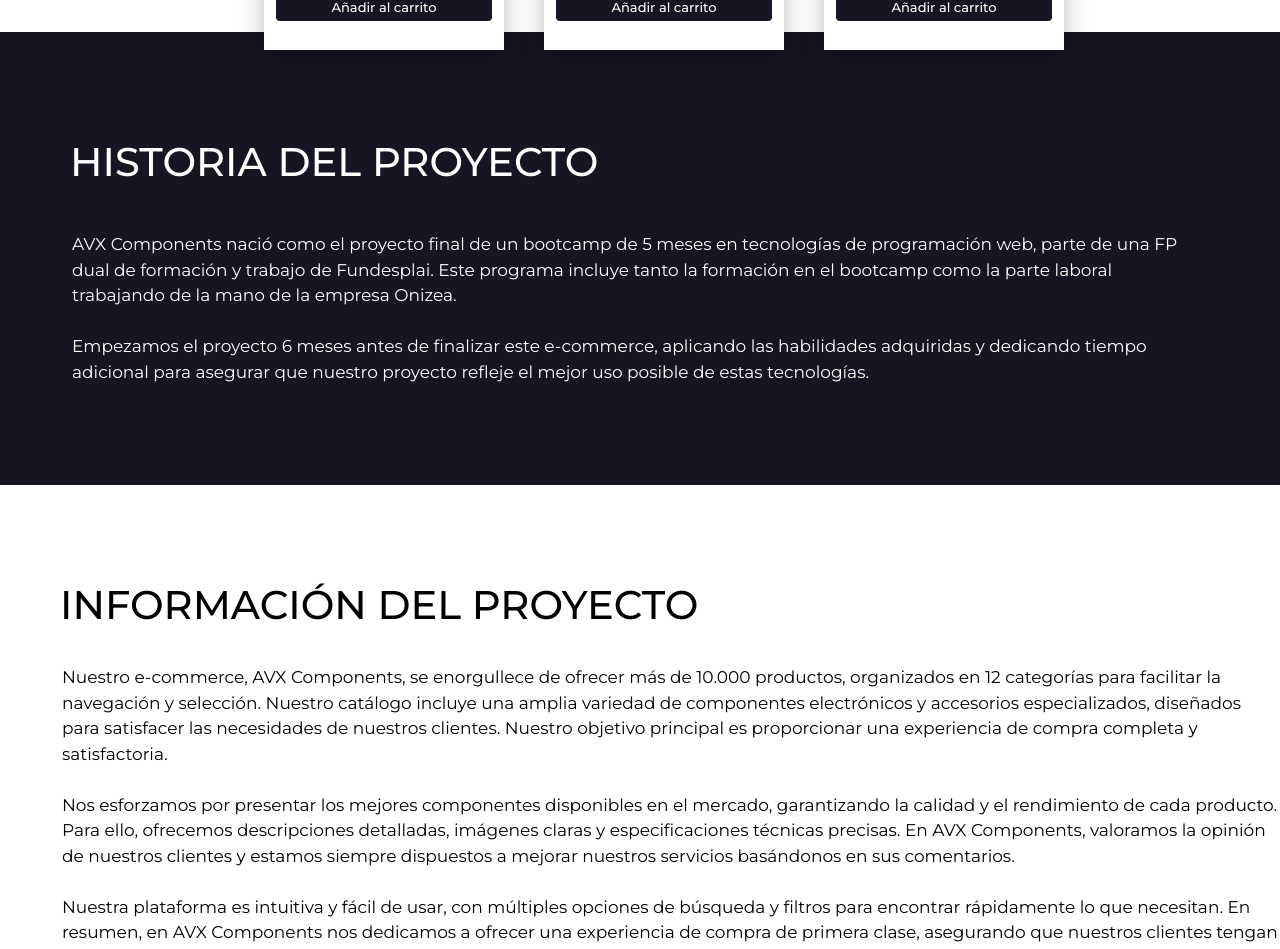
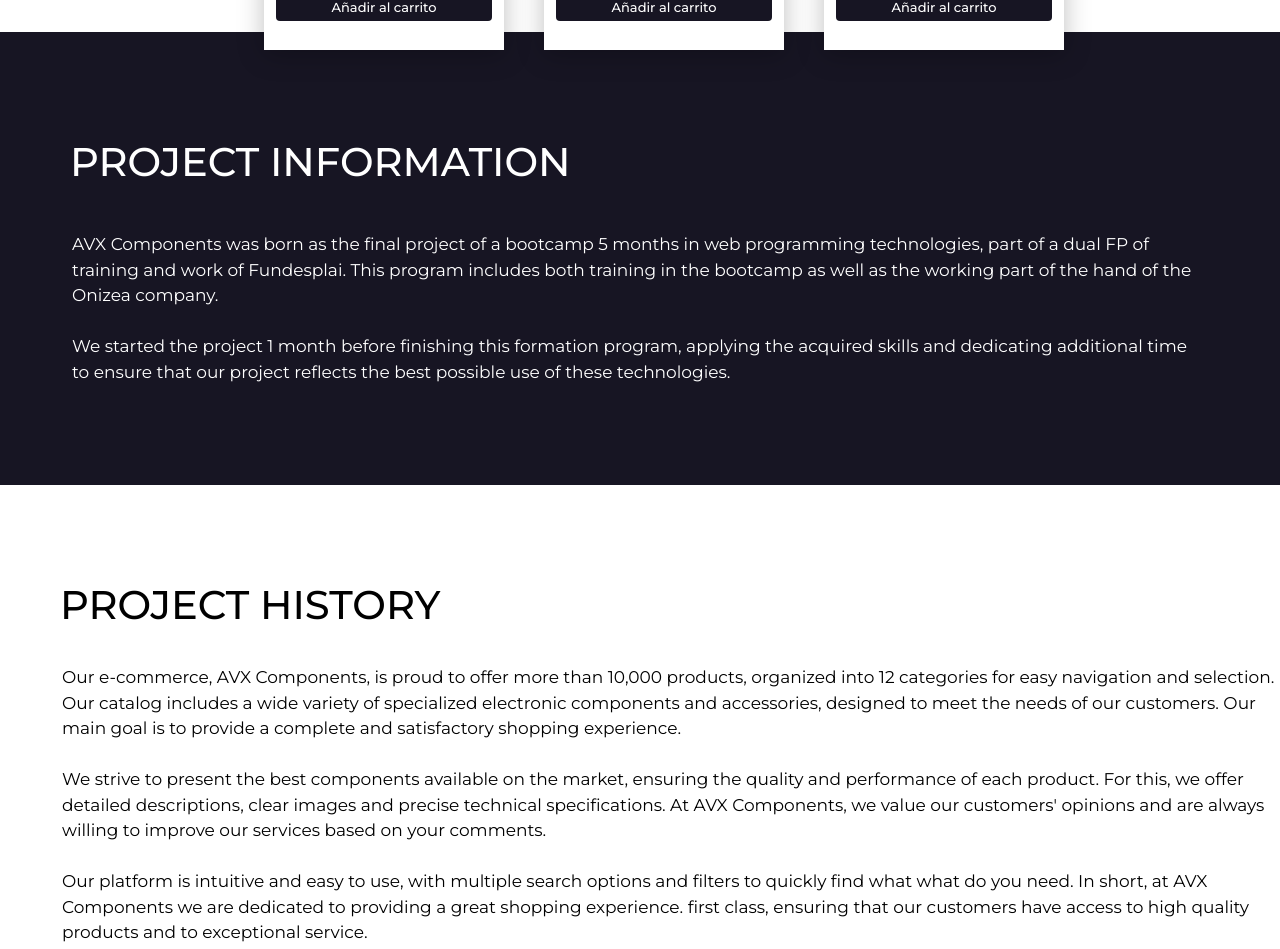
Before and after one commit to xavibarra/REACT-AVX-ECCOMERCE, a React (Vite) app: page /projectInfo in a window 1280 px wide. Shown: the part 574-1523 px from the top of the page. Built offline with nearby package versions, Linux system fonts and the light colour scheme.

Commit message:
Burger Menu i Project Info

```diff
--- a/src/components/BurgerMenu.tsx
+++ b/src/components/BurgerMenu.tsx
@@ -87,40 +87,40 @@ const BurgerMenu: React.FC<BurgerMenuProps> = ({ menuVisible }) => {
             </div>
             <div className={`burger-categories-container ${categoriesVisible ? 'visible' : 'hidden'}`}>
                 <a href="" className="burger-category-name-first" onClick={goToCase}>
-                    <p>CASE</p>
+                    <p>Case</p>
                 </a>
                 <a href="" className="burger-category-name" onClick={goToPowerSupply}>
-                    <p>POWER SUPPLY</p>
+                    <p>Power Supply</p>
                 </a>
                 <a href="" className="burger-category-name" onClick={goToGraphicCard}>
-                    <p>GRAPHIC CARD</p>
+                    <p>Graphic Card</p>
                 </a>
                 <a href="" className="burger-category-name" onClick={goToCpuCooler}>
-                    <p>CPU COOLER</p>
+                    <p>Cpu Cooler</p>
                 </a>
                 <a href="" className="burger-category-name" onClick={goToMotherBoard}>
-                    <p>MOTHERBOARD</p>
+                    <p>Motherboard</p>
                 </a>
                 <a href="" className="burger-category-name-2" onClick={goToExternalHardDrive}>
-                    <p>EXTERNAL HARD DRIVE</p>
+                    <p>External Hard Drive</p>
                 </a>
                 <a href="" className="burger-category-name" onClick={goToMonitor}>
-                    <p>MONITOR</p>
+                    <p>Monitor</p>
                 </a>
                 <a href="" className="burger-category-name-2" onClick={goToInternalHardDrive}>
-                    <p>INTERNAL HARD DRIVE</p>
+                    <p>Internal Hard Drive</p>
                 </a>
                 <a href="" className="burger-category-name" onClick={goToRamMemory}>
-                    <p>RAM MEMORY</p>
+                    <p>Ram Memory</p>
                 </a>
                 <a href="" className="burger-category-name" onClick={goToCaseFan}>
-                    <p>CASE FAN</p>
+                    <p>Case Fan</p>
                 </a>
                 <a href="" className="burger-category-name" onClick={goToOpticalDrive}>
-                    <p>OPTICAL DRIVE</p>
+                    <p>Optical Drive</p>
                 </a>
                 <a href="" className="burger-category-name" onClick={goToCpu}>
-                    <p>CPU</p>
+                    <p>Cpu</p>
                 </a>
             </div>
         </>
--- a/src/components/ProjectInfoContent.tsx
+++ b/src/components/ProjectInfoContent.tsx
@@ -47,37 +47,37 @@ const ProjectInfoContent = () => {
                 ))}
             </div>
             <div className="info-historia-container">
-                <h3>HISTORIA DEL PROYECTO</h3>
-                <p>AVX Components nació como el proyecto final de un bootcamp de
-                    5 meses en tecnologías de programación web, parte de una FP dual
-                    de formación y trabajo de Fundesplai. Este programa incluye tanto
-                    la formación en el bootcamp como la parte laboral trabajando de la
-                    mano de la empresa Onizea.
+                <h3>PROJECT INFORMATION</h3>
+                <p>AVX Components was born as the final project of a bootcamp
+                    5 months in web programming technologies, part of a dual FP
+                    of training and work of Fundesplai. This program includes both
+                    training in the bootcamp as well as the working part of the
+                    hand of the Onizea company.
                     <br></br><br></br>
-                    Empezamos el proyecto 6 meses antes de finalizar
-                    este e-commerce, aplicando las habilidades adquiridas y dedicando tiempo adicional
-                    para asegurar que nuestro proyecto refleje el mejor uso posible de estas tecnologías.</p>
+                    We started the project 1 month before finishing
+                    this formation program, applying the acquired skills and dedicating additional time
+                    to ensure that our project reflects the best possible use of these technologies.</p>
             </div>
             <div className="info-informacion-container">
-                <h3>INFORMACIÓN DEL PROYECTO</h3>
+                <h3>PROJECT HISTORY</h3>
                 <div className="info-informacion-bloques-container">
-                    <p>Nuestro e-commerce, AVX Components, se enorgullece de ofrecer más de 10.000 productos,
-                        organizados en 12 categorías para facilitar la navegación y selección. Nuestro catálogo
-                        incluye una amplia variedad de componentes electrónicos y accesorios especializados,
-                        diseñados para satisfacer las necesidades de nuestros clientes.
-                        Nuestro objetivo principal es proporcionar una experiencia de compra completa y satisfactoria.
+                <p>Our e-commerce, AVX Components, is proud to offer more than 10,000 products,
+                        organized into 12 categories for easy navigation and selection. Our catalog
+                        includes a wide variety of specialized electronic components and accessories,
+                        designed to meet the needs of our customers.
+                        Our main goal is to provide a complete and satisfactory shopping experience.
                         <br></br><br></br>
-                        Nos esforzamos por presentar los mejores componentes disponibles en el mercado, garantizando la
-                        calidad y el rendimiento de cada producto. Para ello, ofrecemos descripciones detalladas,
-                        imágenes claras y especificaciones técnicas precisas.
-                        En AVX Components, valoramos la opinión de nuestros clientes y estamos siempre dispuestos
-                        a mejorar nuestros servicios basándonos en sus comentarios.
+                        We strive to present the best components available on the market, ensuring the
+                        quality and performance of each product. For this, we offer detailed descriptions,
+                        clear images and precise technical specifications.
+                        At AVX Components, we value our customers' opinions and are always willing
+                        to improve our services based on your comments.
                         <br></br><br></br>
-                        Nuestra plataforma es intuitiva
-                        y fácil de usar, con múltiples opciones de búsqueda y filtros para encontrar rápidamente lo
-                        que necesitan. En resumen, en AVX Components nos dedicamos a ofrecer una experiencia de compra
-                        de primera clase, asegurando que nuestros clientes tengan acceso a productos de alta calidad y
-                        a un servicio excepcional.</p>
+                        Our platform is intuitive
+                        and easy to use, with multiple search options and filters to quickly find what
+                        what do you need. In short, at AVX Components we are dedicated to providing a great shopping experience.
+                        first class, ensuring that our customers have access to high quality products and
+                        to exceptional service.</p>
                 </div>
             </div>
         </div>
--- a/src/styles/burger-menu.css
+++ b/src/styles/burger-menu.css
@@ -84,9 +84,9 @@
     border-radius: 0px 0px 15px 15px;
         p{
             color: white;
-            font-size: 12px;
+            font-size: 13px;
             font-weight: 600;
-            margin: 0px 0px 0px 5px;
+            margin: 0px 0px 0px 10px;
         }
 }
 
```
